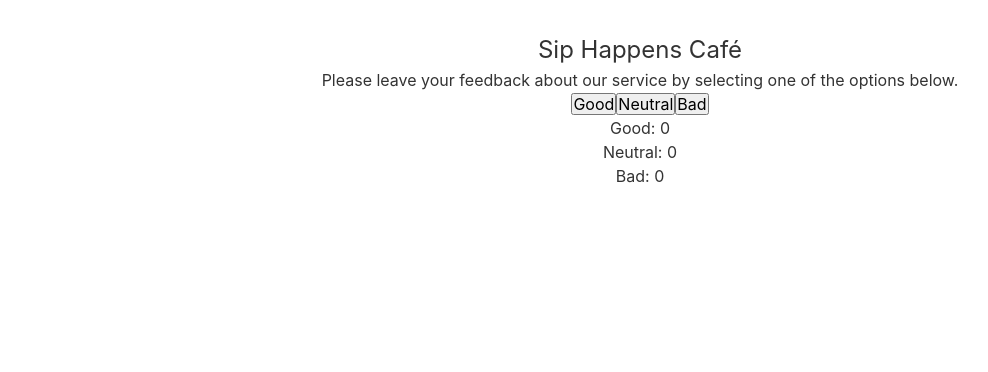
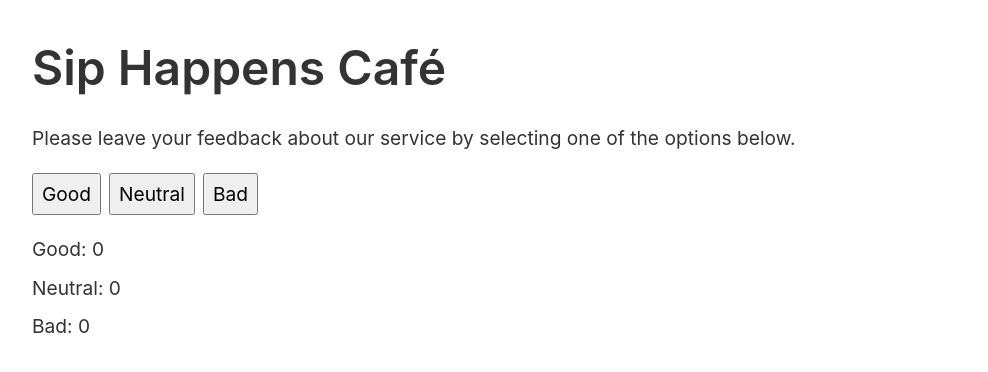
Before and after one commit to dmitrysdevfs/goit-react-hw-02, a React (Vite) app: page / in a window 1280 px wide. Shown: the top 372 px of the page, without its empty margins (0-988 px from the left). Built offline with nearby package versions, Linux system fonts and the light colour scheme.

Commit message:
Add some styles

```diff
--- a/src/components/App/App.module.css
+++ b/src/components/App/App.module.css
@@ -2,5 +2,6 @@
   max-width: 1280px;
   margin: 0 auto;
   padding: 2rem;
-  text-align: center;
+  text-align: left;
+  font-size: larger;
 }
--- a/src/components/Description/Description.jsx
+++ b/src/components/Description/Description.jsx
@@ -1,8 +1,10 @@
+import css from './Description.module.css';
+
 export default function Description() {
   return (
     <>
-      <h2>Sip Happens Café</h2>
-      <p>
+      <h2 className={css.title}>Sip Happens Café</h2>
+      <p className={css.text}>
         Please leave your feedback about our service by selecting one of the
         options below.
       </p>
--- /dev/null
+++ b/src/components/Description/Description.module.css
@@ -0,0 +1,5 @@
+.title {
+  font-size: 48px;
+  font-weight: 600;
+  margin-bottom: 20px;
+}
--- a/src/components/Feedback/Feedback.jsx
+++ b/src/components/Feedback/Feedback.jsx
@@ -1,11 +1,13 @@
+import css from './Feedback.module.css';
+
 export default function Feedback({ feedback: { good, neutral, bad } }) {
   return (
-    <>
+    <div className={css.wrapper}>
       <p>Good: {good}</p>
       <p>Neutral: {neutral}</p>
       <p>Bad: {bad}</p>
       {/* <p>Total: {good + neutral + bad}</p>
       <p>Positive: {((good + neutral) / (good + neutral + bad)) * 100}%</p> */}
-    </>
+    </div>
   );
 }
--- /dev/null
+++ b/src/components/Feedback/Feedback.module.css
@@ -0,0 +1,3 @@
+.wrapper p {
+  margin-bottom: 10px;
+}
--- a/src/components/Options/Options.jsx
+++ b/src/components/Options/Options.jsx
@@ -1,10 +1,12 @@
+import css from './Options.module.css';
+
 export default function Options({ onUpdate }) {
   return (
-    <>
+    <div className={css.wrapper}>
       <button onClick={() => onUpdate('good')}>Good</button>
       <button onClick={() => onUpdate('neutral')}>Neutral</button>
       <button onClick={() => onUpdate('bad')}>Bad</button>
       {/* <button>Reset</button> */}
-    </>
+    </div>
   );
 }
--- /dev/null
+++ b/src/components/Options/Options.module.css
@@ -0,0 +1,9 @@
+.wrapper {
+  display: flex;
+  gap: 8px;
+  margin: 20px 0;
+}
+
+.wrapper button {
+  padding: 8px;
+}
```
